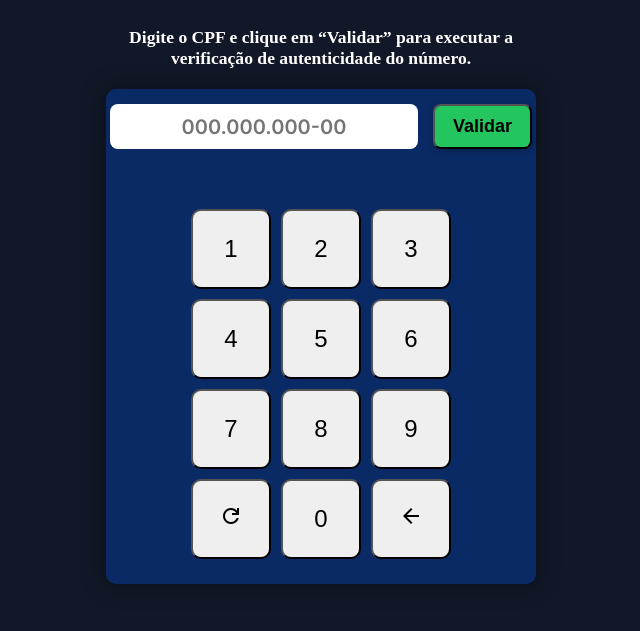
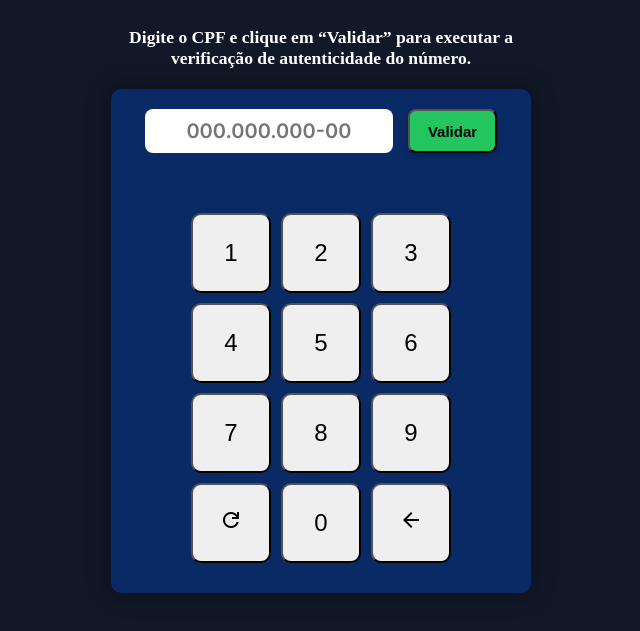
Before and after one commit to kailla-taileia/validador-cpf, a plain HTML site: page index.html in a window 1280 px wide. Shown: the part 69-700 px from the top of the page, without its empty margins (319-959 px from the left). Drawn offline with nearby package versions, Linux system fonts and the light colour scheme.

Commit message:
Update style.css

```diff
--- a/assets/style.css
+++ b/assets/style.css
@@ -12,20 +12,24 @@ body{
     color: white;
 }
 
-section{
-    padding: 15px;
-    width: 400px;
-    background-color:#0a2a66;
+section {
+    padding: 20px;
+    width: 100%;
+    max-width: 420px;   /* controla o tamanho máximo */
+    margin: 0 auto;     /* centraliza automaticamente */
+    background-color: #0a2a66;
     border-radius: 10px;
     box-shadow: 0 0 25px rgba(0, 0, 0, 0.4);
+    box-sizing: border-box; /* impede quebra ao expandir */
 }
+
 h1{
     font-size: 32px;
     margin-bottom: 10px;
 }
 
 #howToUse{
-    width: 400px;
+    max-width: 420px;
     font-size: 1.1em;
     margin: 20px 20px;
 
@@ -37,6 +41,7 @@ h1{
     margin-bottom:20px;
 }
 #cpf{
+    max-width: 60%;
     font-family: 'Inter', sans-serif;
     font-size: 20px;
     font-weight: bold;
@@ -49,14 +54,15 @@ h1{
 #cpf::placeholder{
     text-align: center;
     font-weight: bold;
-    font-size: 20px;
+    min-font-size: 15px;
 }
 
 #buttonSubmit{
+    max-width: 25%;
     background-color: #22c55e;
     cursor: pointer;
     padding: 10px 18px;
-    font-size: 18px;
+    font-size: 15px;
     font-weight: bold;
     border-radius: 8px;
     box-shadow: 0 2px 6px rgba(0,0,0,0.25);
```
